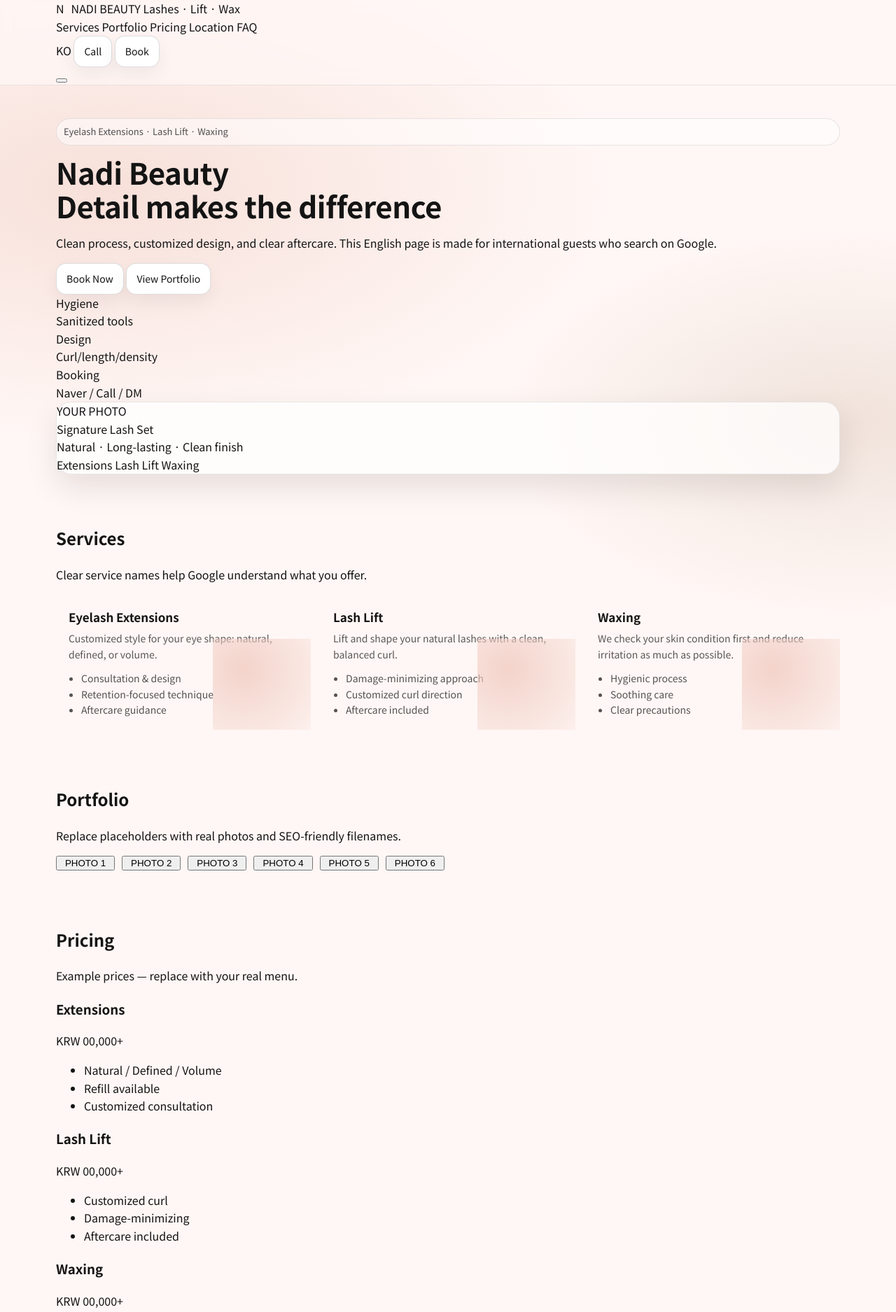
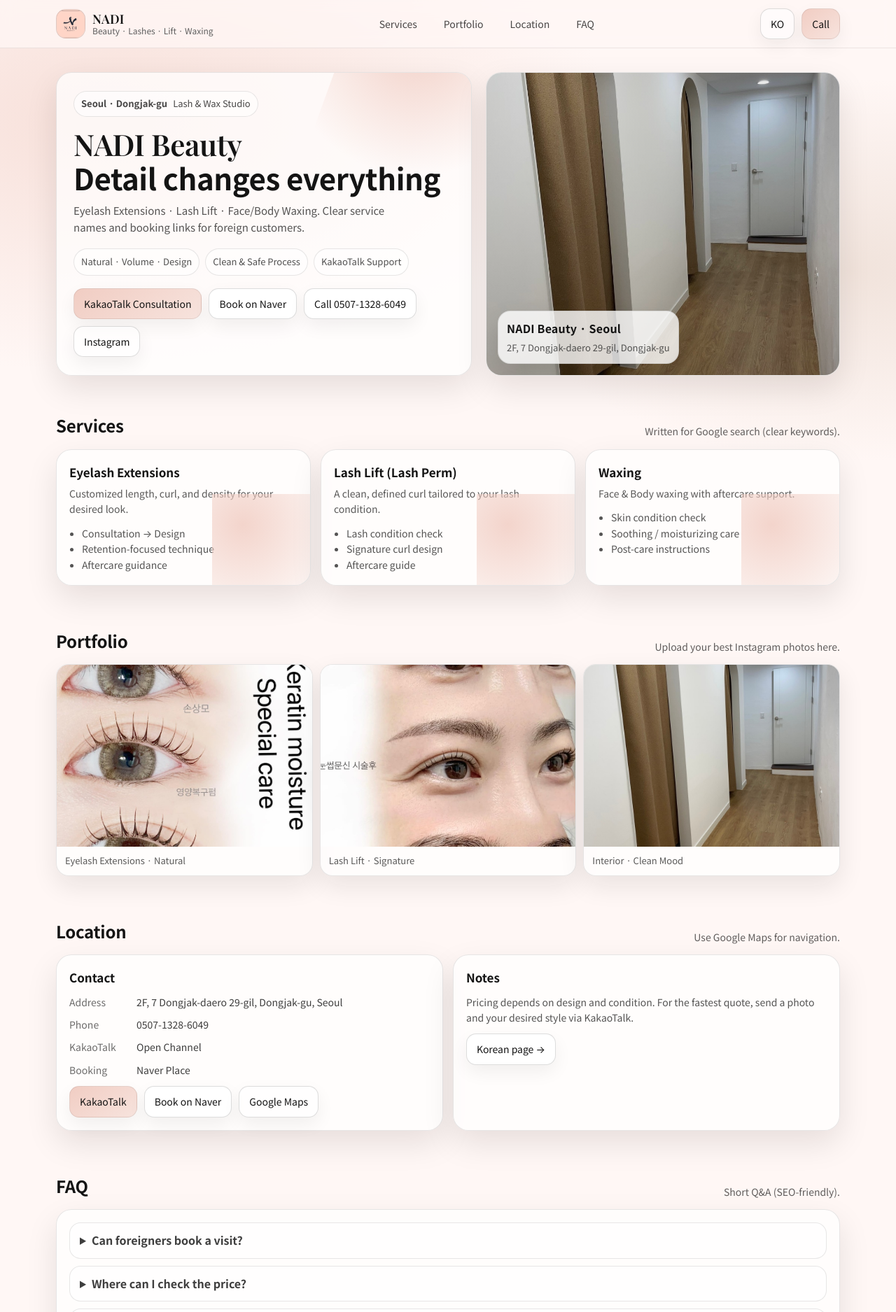
Before and after one commit to kimsungsil1/NADI, a plain HTML site: page en/index.html in a window 1280 px wide. Shown: the top 1875 px of the page at 70% size. Drawn offline with nearby package versions, Linux system fonts and the light colour scheme.

Commit message:
Update index.html

```diff
--- a/en/index.html
+++ b/en/index.html
@@ -2,22 +2,20 @@
 <html lang="en">
 <head>
   <meta charset="utf-8" />
-  <meta name="viewport" content="width=device-width,initial-scale=1" />
-  <title>Nadi Beauty | Eyelash Extensions · Lash Lift · Waxing</title>
+  <meta name="viewport" content="width=device-width, initial-scale=1" />
+  <title>NADI Beauty | Eyelash Extensions · Lash Lift · Waxing | Seoul</title>
+  <meta name="description" content="NADI Beauty in Seoul (Dongjak-gu). Eyelash Extensions, Lash Lift, Face/Body Waxing. Easy booking via KakaoTalk and Naver Place." />
+  <meta name="theme-color" content="#f1cdc3" />
 
-  <meta name="description" content="Nadi Beauty — Eyelash Extensions, Lash Lift, and Waxing. View pricing, portfolio, location, and book easily." />
-  <link rel="canonical" href="https://YOUR_DOMAIN.com/en/" />
+  <meta property="og:title" content="NADI Beauty | Lashes · Lift · Waxing" />
+  <meta property="og:description" content="Eyelash Extensions · Lash Lift · Waxing in Seoul. Book via KakaoTalk / Naver Place." />
+  <meta property="og:type" content="website" />
+  <meta property="og:image" content="../assets/logo.png" />
 
-  <link rel="alternate" hreflang="ko" href="https://YOUR_DOMAIN.com/" />
-  <link rel="alternate" hreflang="en" href="https://YOUR_DOMAIN.com/en/" />
-  <link rel="alternate" hreflang="x-default" href="https://YOUR_DOMAIN.com/en/" />
-
-  <meta property="og:type" content="website" />
-  <meta property="og:title" content="Nadi Beauty | Lashes · Lift · Wax" />
-  <meta property="og:description" content="Eyelash Extensions, Lash Lift, Waxing. Booking, pricing, portfolio, location." />
-  <meta property="og:url" content="https://YOUR_DOMAIN.com/en/" />
-  <meta property="og:image" content="https://YOUR_DOMAIN.com/assets/og.jpg" />
-  <meta name="twitter:card" content="summary_large_image" />
+  <link rel="canonical" href="https://kimsungsil1.github.io/NADI/en/" />
+  <link rel="alternate" href="https://kimsungsil1.github.io/NADI/" hreflang="ko" />
+  <link rel="alternate" href="https://kimsungsil1.github.io/NADI/en/" hreflang="en" />
+  <link rel="alternate" href="https://kimsungsil1.github.io/NADI/" hreflang="x-default" />
 
   <link rel="preconnect" href="https://fonts.googleapis.com" />
   <link rel="preconnect" href="https://fonts.gstatic.com" crossorigin />
@@ -25,26 +23,26 @@
 
   <link rel="icon" href="../favicon.svg" type="image/svg+xml" />
   <link rel="stylesheet" href="../styles.css" />
+  <script src="../script.js" defer></script>
 
   <script type="application/ld+json">
   {
     "@context":"https://schema.org",
     "@type":"BeautySalon",
-    "name":"Nadi Beauty",
-    "url":"https://YOUR_DOMAIN.com/en/",
-    "telephone":"+82-10-0000-0000",
+    "name":"NADI Beauty",
+    "url":"https://kimsungsil1.github.io/NADI/en/",
+    "telephone":"+82-507-1328-6049",
     "address":{
       "@type":"PostalAddress",
-      "streetAddress":"YOUR STREET ADDRESS",
-      "addressLocality":"City",
-      "addressRegion":"Region",
-      "postalCode":"Postal Code",
+      "streetAddress":"2F, 7 Dongjak-daero 29-gil",
+      "addressLocality":"Dongjak-gu",
+      "addressRegion":"Seoul",
       "addressCountry":"KR"
     },
-    "makesOffer":[
-      {"@type":"Offer","itemOffered":{"@type":"Service","name":"Eyelash Extensions"}},
-      {"@type":"Offer","itemOffered":{"@type":"Service","name":"Lash Lift"}},
-      {"@type":"Offer","itemOffered":{"@type":"Service","name":"Waxing"}}
+    "sameAs":[
+      "https://www.instagram.com/nadi_.beauty/",
+      "https://m.place.naver.com/place/1745930795/home?entry=pll",
+      "http://pf.kakao.com/_dgTAxj"
     ]
   }
   </script>
@@ -53,302 +51,247 @@
 <body>
   <a class="skip" href="#main">Skip to content</a>
 
-  <header class="topbar" role="banner">
-    <div class="container topbar__inner">
-      <a class="brand" href="/en/" aria-label="Nadi Beauty Home">
-        <span class="brand__mark">N</span>
-        <span class="brand__text">
-          <span class="brand__name">NADI BEAUTY</span>
-          <span class="brand__tag">Lashes · Lift · Wax</span>
-        </span>
+  <header>
+    <div class="container">
+      <div class="navbar">
+        <a class="brand" href="../">
+          <div class="mark"><img src="../assets/logo.png" alt="NADI Beauty logo" /></div>
+          <div class="name">
+            <strong>NADI</strong>
+            <span>Beauty · Lashes · Lift · Waxing</span>
+          </div>
         </a>
 
-      <nav class="nav" aria-label="Main menu">
+        <nav class="navlinks" aria-label="Primary">
           <a href="#services">Services</a>
-        <a href="#gallery">Portfolio</a>
-        <a href="#pricing">Pricing</a>
+          <a href="#portfolio">Portfolio</a>
           <a href="#location">Location</a>
           <a href="#faq">FAQ</a>
         </nav>
 
-      <div class="topbar__cta">
-        <a class="lang" href="/" aria-label="Korean page">KO</a>
-        <a class="btn btn--ghost" href="tel:+821000000000">Call</a>
-        <a class="btn btn--primary" href="#booking">Book</a>
+        <div class="nav-cta">
+          <a class="btn ghost" href="../" aria-label="Go to Korean page">KO</a>
+          <a class="btn primary" href="tel:0507-1328-6049">Call</a>
+          <button class="menu-btn" data-menu aria-expanded="false" aria-controls="mobileMenu">☰</button>
+        </div>
       </div>
 
-      <button class="hamburger" aria-label="Open menu" aria-expanded="false">
-        <span></span><span></span><span></span>
-      </button>
-    </div>
-
-    <div class="mobile" hidden>
+      <div class="mobile" id="mobileMenu" data-mobile data-open="0" style="display:none">
         <a href="#services">Services</a>
-      <a href="#gallery">Portfolio</a>
-      <a href="#pricing">Pricing</a>
+        <a href="#portfolio">Portfolio</a>
         <a href="#location">Location</a>
         <a href="#faq">FAQ</a>
-      <a href="/">Korean</a>
-      <a href="#booking">Book</a>
+        <div class="row">
+          <a class="btn primary" href="tel:0507-1328-6049">Call</a>
+          <a class="btn" href="http://pf.kakao.com/_dgTAxj" target="_blank" rel="noopener">KakaoTalk</a>
+          <a class="btn" href="https://m.place.naver.com/place/1745930795/home?entry=pll" target="_blank" rel="noopener">Naver Booking</a>
+        </div>
+      </div>
     </div>
   </header>
 
   <main id="main">
-    <section class="hero" aria-label="Intro">
-      <div class="container hero__grid">
-        <div class="hero__copy">
-          <p class="pill">Eyelash Extensions · Lash Lift · Waxing</p>
-          <h1 class="hero__title">
-            Nadi Beauty<br />
-            <span class="hero__accent">Detail makes the difference</span>
-          </h1>
-          <p class="hero__desc">
-            Clean process, customized design, and clear aftercare.
-            This English page is made for international guests who search on Google.
+    <section class="hero">
+      <div class="container">
+        <div class="hero-grid">
+          <div class="card hero-copy">
+            <div class="kicker"><b>Seoul · Dongjak-gu</b> Lash & Wax Studio</div>
+            <h1><span class="serif">NADI Beauty</span><br/>Detail changes everything</h1>
+            <p class="sub">
+              Eyelash Extensions · Lash Lift · Face/Body Waxing.
+              Clear service names and booking links for foreign customers.
             </p>
 
-          <div class="hero__actions">
-            <a class="btn btn--primary" href="#booking">Book Now</a>
-            <a class="btn btn--ghost" href="#gallery">View Portfolio</a>
+            <div class="pills">
+              <span class="pill">Natural · Volume · Design</span>
+              <span class="pill">Clean & Safe Process</span>
+              <span class="pill">KakaoTalk Support</span>
             </div>
 
-          <div class="trust">
-            <div class="trust__item">
-              <div class="trust__k">Hygiene</div>
-              <div class="trust__v">Sanitized tools</div>
-            </div>
-            <div class="trust__item">
-              <div class="trust__k">Design</div>
-              <div class="trust__v">Curl/length/density</div>
-            </div>
-            <div class="trust__item">
-              <div class="trust__k">Booking</div>
-              <div class="trust__v">Naver / Call / DM</div>
-            </div>
+            <div class="hero-actions">
+              <a class="btn primary" href="http://pf.kakao.com/_dgTAxj" target="_blank" rel="noopener">KakaoTalk Consultation</a>
+              <a class="btn" href="https://m.place.naver.com/place/1745930795/home?entry=pll" target="_blank" rel="noopener">Book on Naver</a>
+              <a class="btn" href="tel:0507-1328-6049">Call 0507-1328-6049</a>
+              <a class="btn ghost" href="https://www.instagram.com/nadi_.beauty/" target="_blank" rel="noopener">Instagram</a>
             </div>
           </div>
 
-        <div class="hero__art" aria-hidden="true">
-          <div class="card card--glow">
-            <div class="card__img">
-              <div class="imgPlaceholder">YOUR PHOTO</div>
-            </div>
-            <div class="card__body">
-              <div class="card__title">Signature Lash Set</div>
-              <div class="card__sub">Natural · Long-lasting · Clean finish</div>
-              <div class="badgeRow">
-                <span class="badge">Extensions</span>
-                <span class="badge">Lash Lift</span>
-                <span class="badge">Waxing</span>
+          <div class="card hero-visual">
+            <div class="img"></div>
+            <div class="badge">
+              <div class="t">NADI Beauty · Seoul</div>
+              <div class="m">2F, 7 Dongjak-daero 29-gil, Dongjak-gu</div>
             </div>
           </div>
-          </div>
-          <div class="sparkle" aria-hidden="true"></div>
         </div>
       </div>
     </section>
 
-    <section id="services" class="section">
+    <section id="services">
       <div class="container">
-        <div class="section__head">
+        <div class="section-title">
           <h2>Services</h2>
-          <p>Clear service names help Google understand what you offer.</p>
+          <p>Written for Google search (clear keywords).</p>
         </div>
 
         <div class="grid3">
-          <article class="service">
+          <div class="card service">
             <h3>Eyelash Extensions</h3>
-            <p>Customized style for your eye shape: natural, defined, or volume.</p>
+            <p>Customized length, curl, and density for your desired look.</p>
             <ul>
-              <li>Consultation & design</li>
+              <li>Consultation → Design</li>
               <li>Retention-focused technique</li>
               <li>Aftercare guidance</li>
             </ul>
-          </article>
-
-          <article class="service">
-            <h3>Lash Lift</h3>
-            <p>Lift and shape your natural lashes with a clean, balanced curl.</p>
-            <ul>
-              <li>Damage-minimizing approach</li>
-              <li>Customized curl direction</li>
-              <li>Aftercare included</li>
-            </ul>
-          </article>
-
-          <article class="service">
-            <h3>Waxing</h3>
-            <p>We check your skin condition first and reduce irritation as much as possible.</p>
-            <ul>
-              <li>Hygienic process</li>
-              <li>Soothing care</li>
-              <li>Clear precautions</li>
-            </ul>
-          </article>
-        </div>
-      </div>
-    </section>
-
-    <section id="gallery" class="section section--alt">
-      <div class="container">
-        <div class="section__head">
-          <h2>Portfolio</h2>
-          <p>Replace placeholders with real photos and SEO-friendly filenames.</p>
           </div>
 
-        <div class="gallery" aria-label="Portfolio gallery">
-          <button class="gItem" data-full="/assets/p1.jpg" aria-label="Open photo 1"><span class="gPh">PHOTO 1</span></button>
-          <button class="gItem" data-full="/assets/p2.jpg" aria-label="Open photo 2"><span class="gPh">PHOTO 2</span></button>
-          <button class="gItem" data-full="/assets/p3.jpg" aria-label="Open photo 3"><span class="gPh">PHOTO 3</span></button>
-          <button class="gItem" data-full="/assets/p4.jpg" aria-label="Open photo 4"><span class="gPh">PHOTO 4</span></button>
-          <button class="gItem" data-full="/assets/p5.jpg" aria-label="Open photo 5"><span class="gPh">PHOTO 5</span></button>
-          <button class="gItem" data-full="/assets/p6.jpg" aria-label="Open photo 6"><span class="gPh">PHOTO 6</span></button>
-        </div>
-      </div>
-    </section>
-
-    <section id="pricing" class="section">
-      <div class="container">
-        <div class="section__head">
-          <h2>Pricing</h2>
-          <p>Example prices — replace with your real menu.</p>
-        </div>
-
-        <div class="pricing">
-          <div class="priceCard">
-            <h3>Extensions</h3>
-            <p class="price">KRW 00,000+</p>
+          <div class="card service">
+            <h3>Lash Lift (Lash Perm)</h3>
+            <p>A clean, defined curl tailored to your lash condition.</p>
             <ul>
-              <li>Natural / Defined / Volume</li>
-              <li>Refill available</li>
-              <li>Customized consultation</li>
+              <li>Lash condition check</li>
+              <li>Signature curl design</li>
+              <li>Aftercare guide</li>
             </ul>
           </div>
 
-          <div class="priceCard priceCard--featured">
-            <h3>Lash Lift</h3>
-            <p class="price">KRW 00,000+</p>
+          <div class="card service">
+            <h3>Waxing</h3>
+            <p>Face & Body waxing with aftercare support.</p>
             <ul>
-              <li>Customized curl</li>
-              <li>Damage-minimizing</li>
-              <li>Aftercare included</li>
-            </ul>
-          </div>
-
-          <div class="priceCard">
-            <h3>Waxing</h3>
-            <p class="price">KRW 00,000+</p>
-            <ul>
-              <li>Depends on area</li>
-              <li>Soothing care</li>
-              <li>Clear precautions</li>
+              <li>Skin condition check</li>
+              <li>Soothing / moisturizing care</li>
+              <li>Post-care instructions</li>
             </ul>
           </div>
         </div>
       </div>
     </section>
 
-    <section id="booking" class="section section--alt">
-      <div class="container booking">
-        <div>
-          <h2>Booking</h2>
-          <p>International guests usually book from a single button. Keep it simple.</p>
-          <div class="booking__actions">
-            <a class="btn btn--primary" href="https://booking.naver.com/XXXX" target="_blank" rel="noopener">Book (Naver)</a>
-            <a class="btn btn--ghost" href="tel:+821000000000">Call</a>
-            <a class="btn btn--ghost" href="https://www.instagram.com/YOUR_ID" target="_blank" rel="noopener">Instagram DM</a>
-          </div>
+    <section id="portfolio">
+      <div class="container">
+        <div class="section-title">
+          <h2>Portfolio</h2>
+          <p>Upload your best Instagram photos here.</p>
         </div>
 
-        <div class="booking__card">
-          <h3>First-time guide</h3>
-          <ol>
-            <li>Tell us your preferred style.</li>
-            <li>We check your lashes/skin and suggest options.</li>
-            <li>We provide clear aftercare tips.</li>
-          </ol>
-        </div>
-      </div>
-    </section>
-
-    <section id="location" class="section">
-      <div class="container">
-        <div class="section__head">
-          <h2>Location</h2>
-          <p>Make sure address/phone/hours match your Google Business Profile.</p>
+        <div class="gallery">
+          <div class="gitem" role="button" tabindex="0" data-gallery-item data-cap="Eyelash Extensions · Natural Design">
+            <img src="../assets/work-1.jpg" alt="Eyelash extensions result photo" loading="lazy" />
+            <div class="gcap">Eyelash Extensions · Natural</div>
           </div>
 
-        <div class="location">
-          <div class="locCard">
-            <h3>Nadi Beauty</h3>
-            <p class="locLine"><b>Address</b> YOUR STREET ADDRESS</p>
-            <p class="locLine"><b>Phone</b> <a href="tel:+821000000000">+82-10-0000-0000</a></p>
-            <p class="locLine"><b>Hours</b> Mon–Fri 10:00–20:00 / Sat 10:00–18:00</p>
-
-            <div class="locBtns">
-              <a class="btn btn--ghost" href="https://maps.google.com/?q=YOUR_ADDRESS" target="_blank" rel="noopener">Google Maps</a>
-              <a class="btn btn--ghost" href="https://place.map.naver.com/XXXX" target="_blank" rel="noopener">Naver Place</a>
-            </div>
+          <div class="gitem" role="button" tabindex="0" data-gallery-item data-cap="Lash Lift · Signature Perm">
+            <img src="../assets/work-2.jpg" alt="Lash lift result photo" loading="lazy" />
+            <div class="gcap">Lash Lift · Signature</div>
           </div>
 
-          <div class="mapWrap" aria-label="Map">
-            <div class="mapPlaceholder">MAP EMBED HERE</div>
+          <div class="gitem" role="button" tabindex="0" data-gallery-item data-cap="Interior · Clean & Cozy">
+            <img src="../assets/interior.jpg" alt="Studio interior photo" loading="lazy" />
+            <div class="gcap">Interior · Clean Mood</div>
           </div>
         </div>
       </div>
     </section>
 
-    <section id="faq" class="section section--alt">
+    <section id="location">
       <div class="container">
-        <div class="section__head">
-          <h2>FAQ</h2>
-          <p>Replace with real questions you get from customers.</p>
+        <div class="section-title">
+          <h2>Location</h2>
+          <p>Use Google Maps for navigation.</p>
         </div>
 
-        <div class="faq">
+        <div class="info">
+          <div class="card box">
+            <h3>Contact</h3>
+            <dl class="dl">
+              <div class="row">
+                <dt>Address</dt>
+                <dd>2F, 7 Dongjak-daero 29-gil, Dongjak-gu, Seoul</dd>
+              </div>
+              <div class="row">
+                <dt>Phone</dt>
+                <dd><a href="tel:0507-1328-6049">0507-1328-6049</a></dd>
+              </div>
+              <div class="row">
+                <dt>KakaoTalk</dt>
+                <dd><a href="http://pf.kakao.com/_dgTAxj" target="_blank" rel="noopener">Open Channel</a></dd>
+              </div>
+              <div class="row">
+                <dt>Booking</dt>
+                <dd><a href="https://m.place.naver.com/place/1745930795/home?entry=pll" target="_blank" rel="noopener">Naver Place</a></dd>
+              </div>
+            </dl>
+
+            <div class="inline">
+              <a class="btn primary" href="http://pf.kakao.com/_dgTAxj" target="_blank" rel="noopener">KakaoTalk</a>
+              <a class="btn" href="https://m.place.naver.com/place/1745930795/home?entry=pll" target="_blank" rel="noopener">Book on Naver</a>
+              <a class="btn ghost" href="https://www.google.com/maps/search/?api=1&query=Seoul%20Dongjak-gu%20Dongjak-daero%2029-gil%207%202F%20NADI%20Beauty" target="_blank" rel="noopener">Google Maps</a>
+            </div>
+          </div>
+
+          <div class="card box">
+            <h3>Notes</h3>
+            <p style="margin:0;color:rgba(20,20,20,.72);font-size:14px">
+              Pricing depends on design and condition. For the fastest quote, send a photo and your desired style via KakaoTalk.
+            </p>
+            <div style="height:12px"></div>
+            <a class="btn" href="../">Korean page →</a>
+          </div>
+        </div>
+      </div>
+    </section>
+
+    <section id="faq">
+      <div class="container">
+        <div class="section-title">
+          <h2>FAQ</h2>
+          <p>Short Q&A (SEO-friendly).</p>
+        </div>
+
+        <div class="card faq">
           <details>
-            <summary>How long do extensions last?</summary>
-            <p>It depends on your lash cycle and daily habits. We explain typical retention during consultation.</p>
+            <summary>Can foreigners book a visit?</summary>
+            <p>Yes. Use KakaoTalk or Naver Place booking link. This page is written for easy Google search.</p>
           </details>
           <details>
-            <summary>Any aftercare tips for a lash lift?</summary>
-            <p>Avoid water/steam for a period right after the treatment and follow our care guide.</p>
+            <summary>Where can I check the price?</summary>
+            <p>Prices vary by design and condition. The quickest way is KakaoTalk consultation.</p>
           </details>
           <details>
-            <summary>Is waxing OK for sensitive skin?</summary>
-            <p>We check skin condition first and advise whether it’s suitable.</p>
+            <summary>Aftercare?</summary>
+            <p>Aftercare depends on the service. We provide guidance based on your personal condition.</p>
           </details>
         </div>
       </div>
     </section>
 
-    <footer class="footer" role="contentinfo">
-      <div class="container footer__grid">
+    <div class="lightbox" data-lightbox aria-hidden="true">
+      <button class="close" data-lightbox-close aria-label="Close">✕</button>
+      <figure>
+        <img data-lightbox-img alt="" />
+        <figcaption data-lightbox-cap></figcaption>
+      </figure>
+    </div>
+  </main>
+
+  <footer>
+    <div class="container">
+      <div class="foot">
         <div>
-          <div class="footer__brand">NADI BEAUTY</div>
-          <div class="footer__meta">
-            <div>Keep NAP consistent: Name, Address, Phone.</div>
+          <div style="font-weight:700">NADI Beauty</div>
+          <div>2F, 7 Dongjak-daero 29-gil, Dongjak-gu, Seoul</div>
+          <div><a href="tel:0507-1328-6049">0507-1328-6049</a> · <a href="http://pf.kakao.com/_dgTAxj" target="_blank" rel="noopener">KakaoTalk</a></div>
+        </div>
+        <div style="display:flex; gap:10px; flex-wrap:wrap">
+          <a class="btn" href="https://www.instagram.com/nadi_.beauty/" target="_blank" rel="noopener">Instagram</a>
+          <a class="btn" href="https://m.place.naver.com/place/1745930795/home?entry=pll" target="_blank" rel="noopener">Naver Place</a>
+          <a class="btn ghost" href="../">Korean</a>
         </div>
       </div>
-        <div class="footer__links">
-          <a href="#services">Services</a>
-          <a href="#booking">Booking</a>
-          <a href="#location">Location</a>
-          <a href="/">Korean</a>
-        </div>
-      </div>
-      <div class="container footer__bottom">
-        <small>© <span id="y"></span> Nadi Beauty. All rights reserved.</small>
+      <div style="margin-top:12px;color:rgba(20,20,20,.52)">© <span id="y"></span> NADI Beauty. All rights reserved.</div>
+      <script>document.getElementById('y').textContent = new Date().getFullYear();</script>
     </div>
   </footer>
-
-    <dialog class="lightbox" aria-label="View photo">
-      <button class="lbClose" aria-label="Close">×</button>
-      <img class="lbImg" alt="Portfolio photo" />
-    </dialog>
-
-  </main>
-
-  <script src="/script.js" defer></script>
 </body>
 </html>
```
Lines whose indentation alone changed are shown as unchanged.
